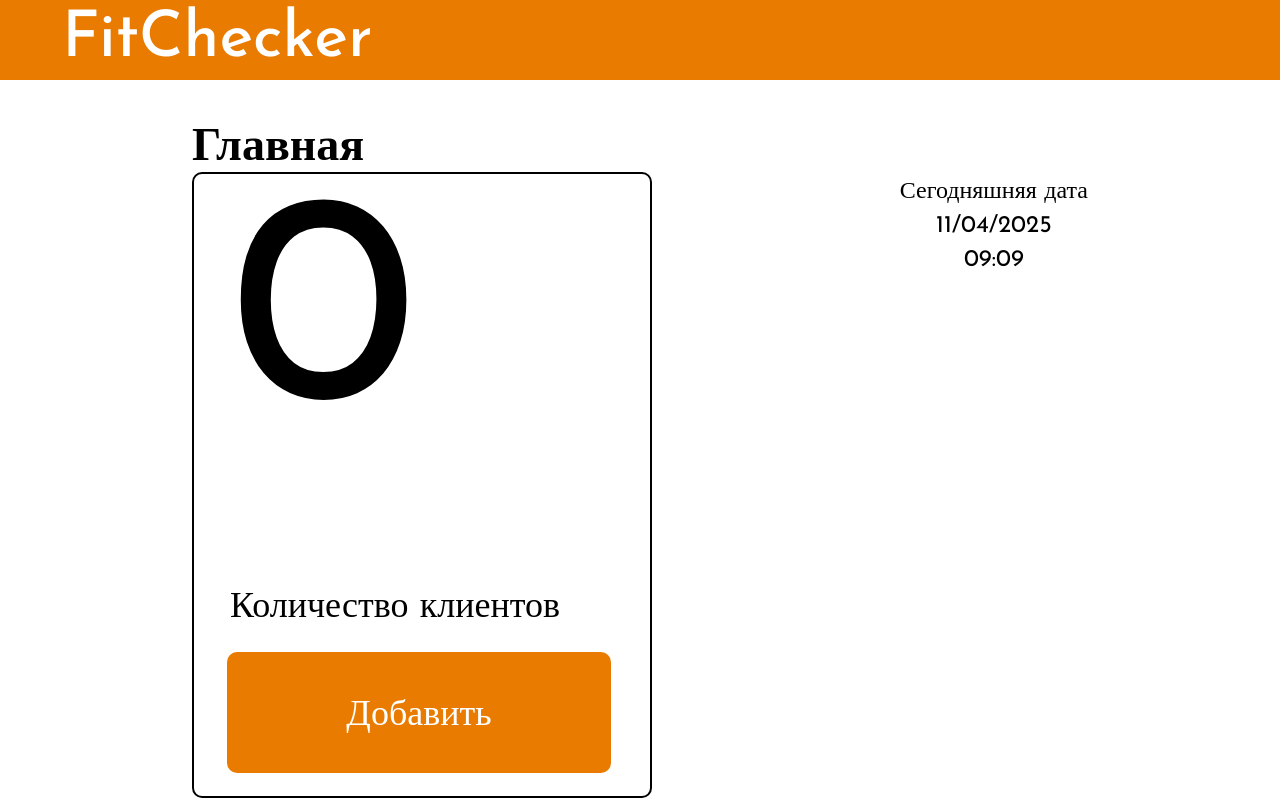
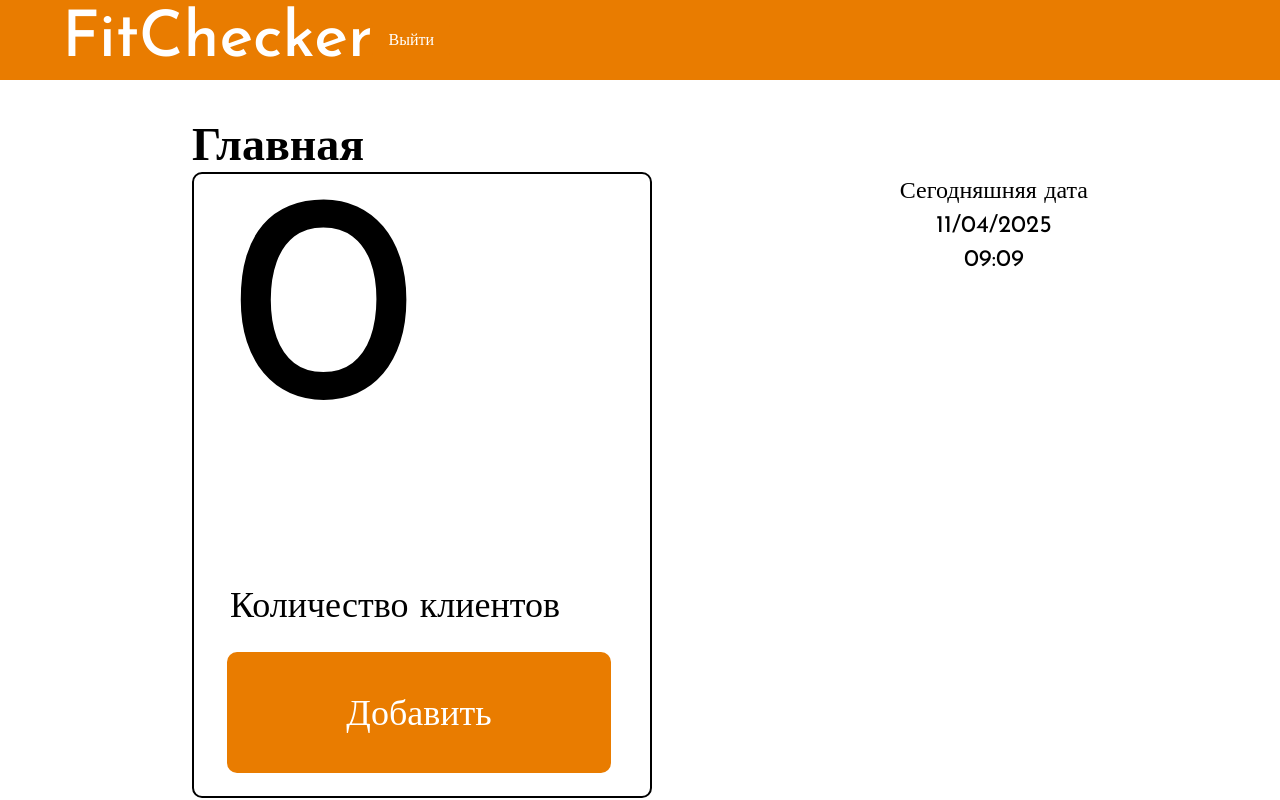
Before and after one commit to Sapizi/fitchecker2, a Next.js app: page /pages/mainPage in a window 1280 px wide. Shown: the top 800 px of the page. Built offline with nearby package versions, Linux system fonts and the light colour scheme; no server answers; the database is empty; sample sign-in values are in the browser's storage.

Commit message:
проверка входа

```diff
--- a/src/app/components/header/Header.tsx
+++ b/src/app/components/header/Header.tsx
@@ -1,15 +1,38 @@
+'use client'; // Важно добавить эту директиву
 
-import { HeaderContainer, HeaderLogo } from "./HeaderStyles"
+import { HeaderContainer, HeaderLogo, LogoutButton } from "./HeaderStyles";
+import { useRouter } from 'next/navigation';
+import { useEffect, useState } from 'react';
 
 const Header = () => {
+    const router = useRouter();
+    const [isAuthenticated, setIsAuthenticated] = useState(false);
+
+    useEffect(() => {
+
+        const isAdminLoggedIn = localStorage.getItem('isAdminLoggedIn') === 'true';
+        const isClientLoggedIn = localStorage.getItem('isClientLoggedIn') === 'true';
+        setIsAuthenticated(isAdminLoggedIn || isClientLoggedIn);
+    }, []);
+
+    const handleLogout = () => {
+        localStorage.removeItem('isAdminLoggedIn');
+        localStorage.removeItem('isClientLoggedIn');
+        router.push('/');
+    };
+
     return (
-        <>
-            <HeaderContainer>
-                <HeaderLogo>
-                    FitChecker
-                </HeaderLogo>
-            </HeaderContainer>
-        </>
-    )
-}
+        <HeaderContainer>
+            <HeaderLogo>
+                FitChecker
+            </HeaderLogo>
+            {isAuthenticated && (
+                <LogoutButton onClick={handleLogout}>
+                    Выйти
+                </LogoutButton>
+            )}
+        </HeaderContainer>
+    );
+};
+
 export default Header;
--- a/src/app/components/header/HeaderStyles.ts
+++ b/src/app/components/header/HeaderStyles.ts
@@ -12,3 +12,17 @@ export const HeaderLogo = styled.h1`
     font-weight: 500;
     margin-left: 62px;
 `
+export const LogoutButton = styled.button`
+    padding: 0.5rem 1rem;
+    background-color: #e97c00;
+    color: white;
+    border: none;
+    border-radius: 4px;
+    cursor: pointer;
+    font-size: 1rem;
+    transition: background-color 0.3s;
+
+    &:hover {
+        background-color: #d16b00;
+    }
+`;
--- a/src/app/pages/mainPage/page.tsx
+++ b/src/app/pages/mainPage/page.tsx
@@ -5,6 +5,7 @@ import Header from "@/app/components/header/Header";
 import { BigText, CardButton, CardText, MainBlock, MainContent, Title, DateTimeBlock, DateTimeText, ButtonsBlock, LinkButton } from "./MainStyles";
 import { Wrapper } from "@/app/GlobalStyles";
 import { supabase } from '../../lib/supabaseClient';
+import { withAuth } from '@/app/withAuth';
 
 const Main = () => {
     const [clientCount, setClientCount] = useState<number | null>(null);
@@ -80,4 +81,4 @@ const Main = () => {
     );
 };
 
-export default Main;
+export default withAuth(Main, true);
--- /dev/null
+++ b/src/app/withAuth.tsx
@@ -0,0 +1,29 @@
+'use client';
+import { useRouter } from 'next/navigation';
+import { useEffect } from 'react';
+
+export const withAuth = (WrappedComponent: React.ComponentType, isAdminRoute = false) => {
+  return function ProtectedRoute(props: any) {
+    const router = useRouter();
+
+    useEffect(() => {
+      const checkAuth = () => {
+        const isAdminLoggedIn = localStorage.getItem('isAdminLoggedIn') === 'true';
+        const isClientLoggedIn = localStorage.getItem('isClientLoggedIn') === 'true';
+
+        if (!isAdminLoggedIn && !isClientLoggedIn) {
+          router.push('/');
+          return;
+        }
+
+        if (isAdminRoute && !isAdminLoggedIn) {
+          router.push('/');
+        }
+      };
+
+      checkAuth();
+    }, [router]);
+
+    return <WrappedComponent {...props} />;
+  };
+};
```
Also changed, not shown: src/app/components/authform/AuthForm.tsx (+35 -9 lines).
